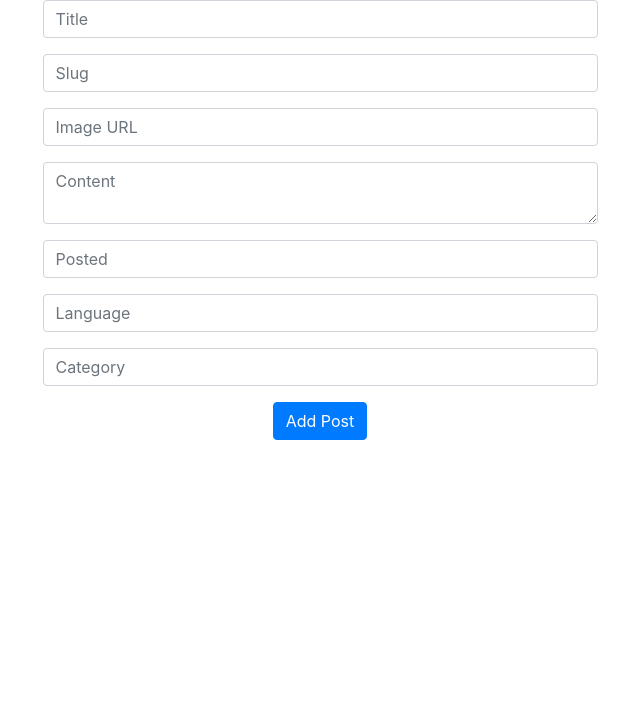
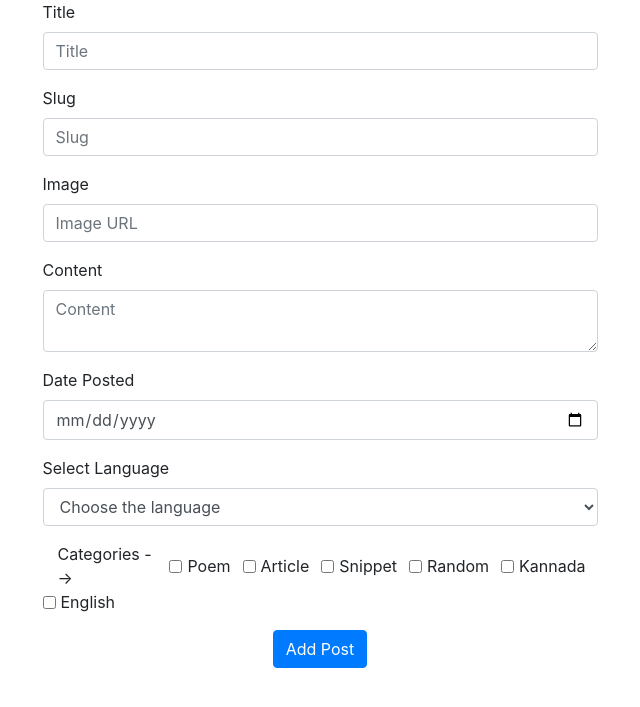
Before and after one commit to amaradatta93/Hamsadatta, a Django app: template blog/templates/add_post.html in a window 1280 px wide. Shown: the top 707 px of the page, without its empty margins (320-960 px from the left). Run offline with Django 3.2, Linux system fonts and the light colour scheme; the template is opened without the code that fills it, so the values that code supplies are empty; some libraries are stand-ins or nearby versions.

Commit message:
Fix calender and checkbox in add_post page

```diff
--- a/blog/templates/add_post.html
+++ b/blog/templates/add_post.html
@@ -10,31 +10,67 @@
             <div class="col-lg-6">
 
                 <div class="form-group row">
-                    <input type="text" class="form-control" name="title" placeholder="Title">
+                    <label for="title">Title</label>
+                    <input type="text" class="form-control" id="title" placeholder="Title">
                 </div>
 
                 <div class="form-group row">
-                    <input type="text" class="form-control" name="slug" placeholder="Slug">
+                    <label for="slug">Slug</label>
+                    <input type="text" class="form-control" id="slug" placeholder="Slug">
                 </div>
 
                 <div class="form-group row">
-                    <input type="text" class="form-control" name="image" placeholder="Image URL">
+                    <label for="image_url">Image</label>
+                    <input type="text" class="form-control" id="image_url" placeholder="Image URL">
                 </div>
 
                 <div class="form-group row">
-                    <textarea class="form-control" name="content" placeholder="Content"></textarea>
+                    <label for="content">Content</label>
+                    <textarea class="form-control" id="content" placeholder="Content"></textarea>
                 </div>
 
                 <div class="form-group row">
-                    <input type="text" class="form-control" name="posted" placeholder="Posted">
+                    <label for="posted">Date Posted</label>
+                    <input type="date" class="form-control" id="posted" placeholder="Posted">
                 </div>
 
                 <div class="form-group row">
-                    <input type="text" class="form-control" name="language" placeholder="Language">
+                    <label for="language">Select Language</label>
+                    <select class="form-control" id="language">
+                        <option selected>Choose the language</option>
+                        <option value="kannada">Kannada</option>
+                        <option value="english">English</option>
+                    </select>
                 </div>
 
                 <div class="form-group row">
-                    <input type="text" class="form-control" name="category" placeholder="Category">
+                    <div class="col-sm">
+                        Categories -->
+                    </div>
+                    <div class="form-check form-check-inline">
+                        <input class="form-check-input" type="checkbox" value="poem" id="poem">
+                        <label class="form-check-label" for="poem">Poem</label>
+                    </div>
+                    <div class="form-check form-check-inline">
+                        <input class="form-check-input" type="checkbox" value="article" id="article">
+                        <label class="form-check-label" for="article">Article</label>
+                    </div>
+                    <div class="form-check form-check-inline">
+                        <input class="form-check-input" type="checkbox" value="snippet" id="snippet">
+                        <label class="form-check-label" for="snippet">Snippet</label>
+                    </div>
+                    <div class="form-check form-check-inline">
+                        <input class="form-check-input" type="checkbox" value="random" id="random">
+                        <label class="form-check-label" for="random">Random</label>
+                    </div>
+                    <div class="form-check form-check-inline">
+                        <input class="form-check-input" type="checkbox" value="kannada" id="kannada">
+                        <label class="form-check-label" for="kannada">Kannada</label>
+                    </div>
+                    <div class="form-check form-check-inline">
+                        <input class="form-check-input" type="checkbox" value="english" id="english">
+                        <label class="form-check-label" for="english">English</label>
+                    </div>
                 </div>
 
                 <div class="form-group row justify-content-center">
--- a/blog/templates/index.html
+++ b/blog/templates/index.html
@@ -16,7 +16,7 @@
         }
     </style>
 
-    <title>Stock Market Info</title>
+    <title>Darpana</title>
 </head>
 <body>
 
--- a/blog/urls.py
+++ b/blog/urls.py
@@ -1,11 +1,12 @@
 from django.urls import path
+from django.views.generic import TemplateView
 
 from . import views
 
 app_name = 'blog'
 
 urlpatterns = [
-    path('add_content', views.add_content, name='add_content'),
+    path('add_content', TemplateView.as_view(template_name='add_post.html'), name='add_post'),
     path('edit_content', views.edit_content, name='add_content'),
     path('delete_delete', views.delete_content, name='delete_content'),
     path('add_category', views.add_category, name='add_content'),
--- a/dashboard/templates/dashboard.html
+++ b/dashboard/templates/dashboard.html
@@ -1,3 +1,6 @@
-
 {{ categories.name }}
 {{ categories.slug }}
+
+<div class="col-lg-12 mt-3">
+    <a class="btn btn-success mb-3" href="{% url 'blog:add_post' %}"><i class="fa fa-plus"></i> Add new post</a>
+</div>
```
